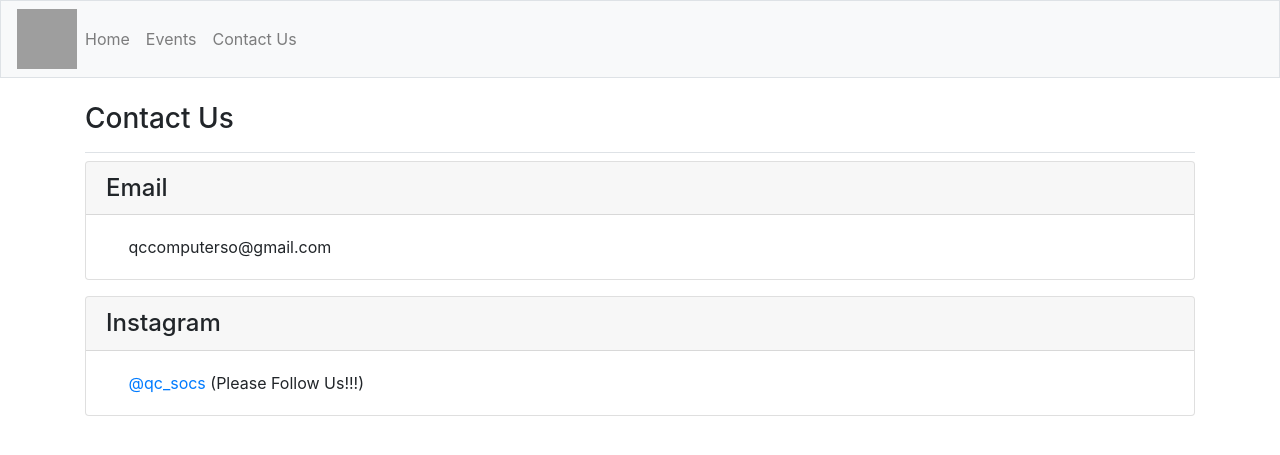
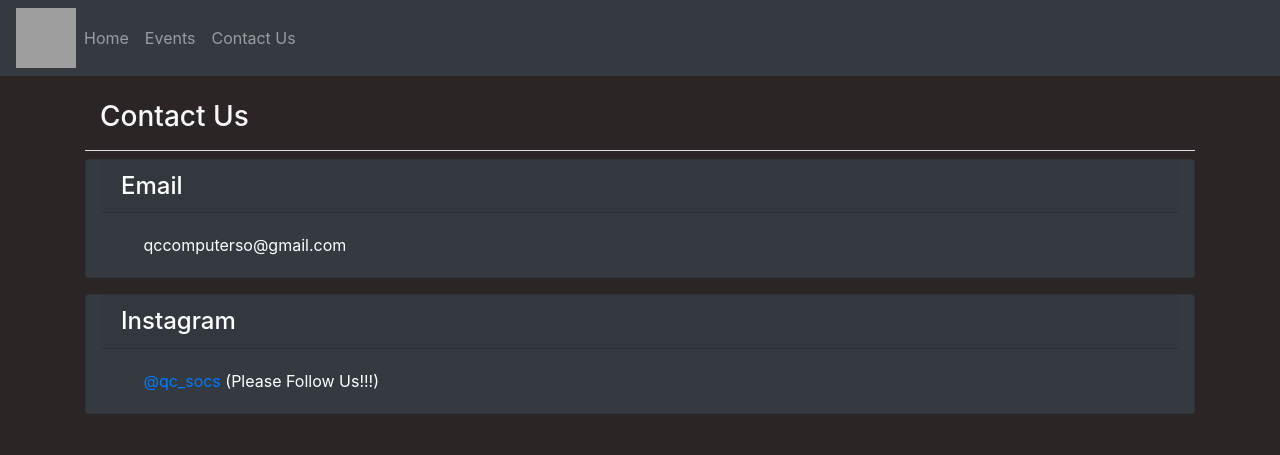
Before and after one commit to qccomputerso/python_web, a Django app: page /contact/ in a window 1280 px wide. Shown: the top 455 px of the page. Run offline with Django 3.2, Linux system fonts and the light colour scheme; some libraries are stand-ins or nearby versions; grey boxes are pictures that could not be loaded.

Commit message:
Big Change on theme and minor optimize on layout

```diff
--- a/socs_webs/templates/socs_webs/base.html
+++ b/socs_webs/templates/socs_webs/base.html
@@ -7,13 +7,16 @@
   <title>QC SoCS</title>
   <link rel="icon" href="https://qccomputerso.github.io/assets/socs-logo.png">
 
+
+
+
   {% bootstrap_css %}
   {% bootstrap_javascript jquery='full' %}
 
 </head>
-<body>
+<body style="background-color:#2B2625;">
 
-    <nav class="navbar navbar-expand-md navbar-light bg-light mb-4 border">
+    <nav class="navbar navbar-expand-md navbar-dark bg-dark mb-4">
 
         <a href="{% url 'socs_webs:index' %}"><img src="https://qccomputerso.github.io/assets/socs-logo.png" width="60" height="60" class="rounded-corners"/></a>
 
--- a/socs_webs/templates/socs_webs/contact.html
+++ b/socs_webs/templates/socs_webs/contact.html
@@ -1,17 +1,23 @@
 {% extends "socs_webs/base.html" %}
 
 {% block page_header %}
-  <h3>Contact Us</h3>
+  <div class="container">
+    <h3 class="text-light">Contact Us</h3>
+  </div>
 {% endblock page_header %}
 
 {% block content %}
-  <div class="card mb-3">
-    <h4 class="card-header">Email</h4>
-    <div class="card-body">&nbsp;&nbsp;&nbsp;&nbsp;&nbsp;qccomputerso@gmail.com</div>
+  <div class="card mb-3 bg-dark text-white">
+    <div class="container">
+      <h4 class="card-header">Email</h4>
+      <div class="card-body">&nbsp;&nbsp;&nbsp;&nbsp;&nbsp;qccomputerso@gmail.com</div>
+    </div>
   </div>
-  <div class="card mb-3">
-    <h4 class="card-header">Instagram</h4>
-    <div class="card-body">&nbsp;&nbsp;&nbsp;&nbsp;&nbsp;<a href="https://www.instagram.com/qc_socs/" target="newtab"
-      class="invert">@qc_socs </a>(Please Follow Us!!!)</div>
+  <div class="card mb-3 bg-dark text-white">
+    <div class="container">
+      <h4 class="card-header">Instagram</h4>
+      <div class="card-body">&nbsp;&nbsp;&nbsp;&nbsp;&nbsp;<a href="https://www.instagram.com/qc_socs/" target="newtab"
+        class="invert">@qc_socs </a>(Please Follow Us!!!)</div>
+    </div>
   </div>
 {% endblock content %}
```
Also changed, not shown: socs_webs/templates/socs_webs/events.html (+10 -6 lines), socs_webs/templates/socs_webs/index.html (+13 -2 lines), socs_webs/templates/socs_webs/oday.html (+6 -2 lines).
